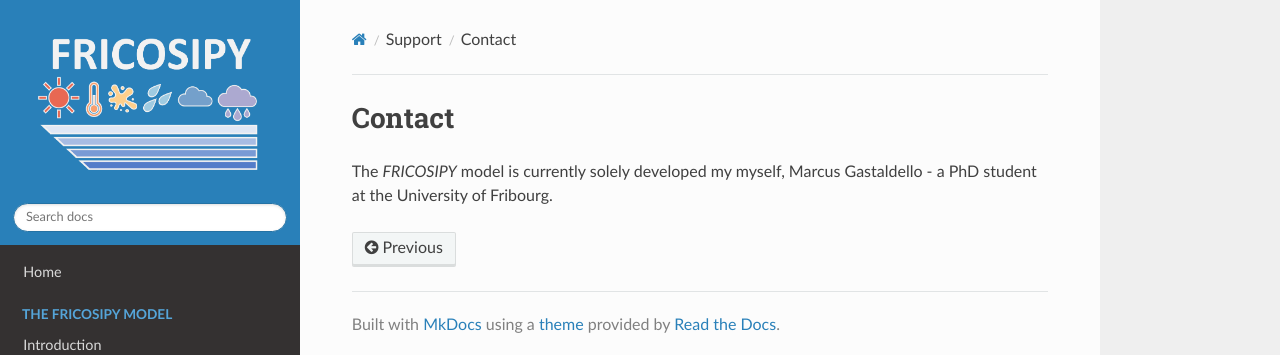
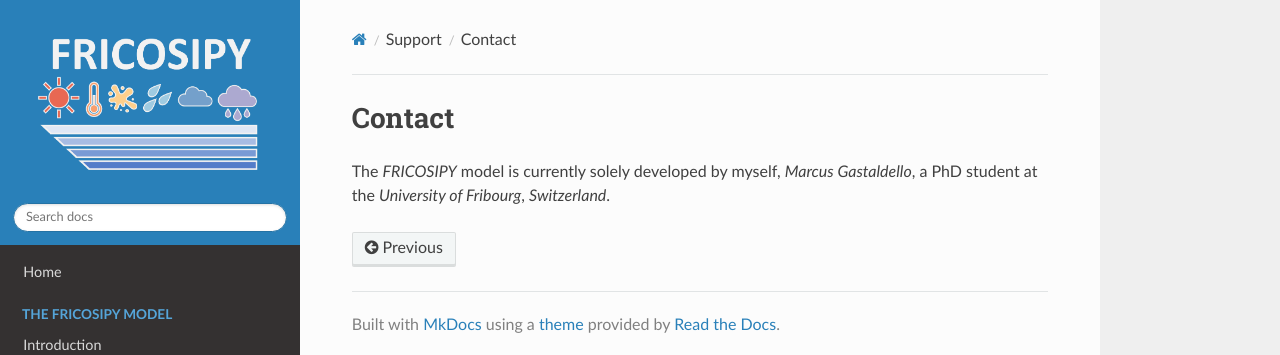
Before and after one commit to MarcusGastaldello/FRICOSIPY, an MkDocs documentation site: the page built from docs/contact.md, in a window 1280 px wide. Shown: the top 355 px of the page. Built offline with MkDocs 1.6.1, drawn with Linux system fonts in a browser that asks for light colours.

Commit message:
Update contact.md

```diff
--- a/docs/contact.md
+++ b/docs/contact.md
@@ -5,4 +5,4 @@
 
 # Contact
 
-The *FRICOSIPY* model is currently solely developed my myself, Marcus Gastaldello - a PhD student at the University of Fribourg.
+The *FRICOSIPY* model is currently solely developed by myself, *Marcus Gastaldello*, a PhD student at the *University of Fribourg*, *Switzerland*.
```
